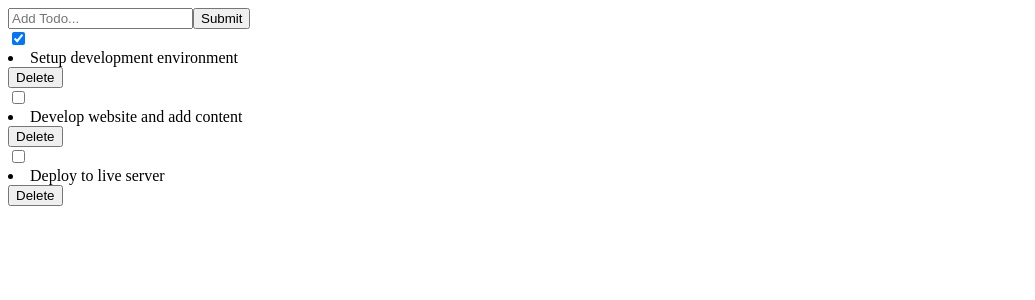
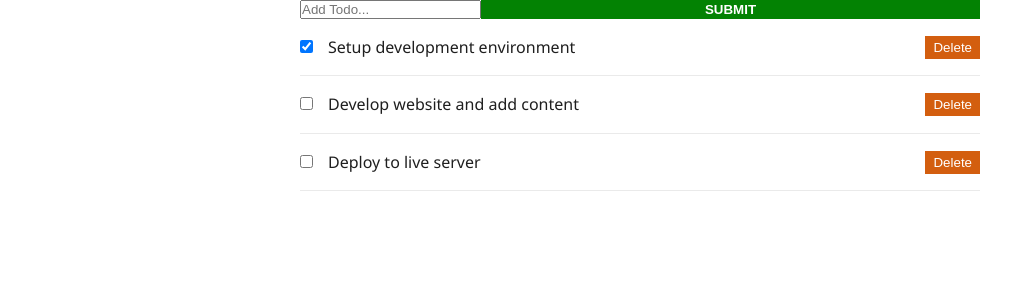
Before and after one commit to admi2u/reactjs-demo-todolist, a React (Create React App) app: page / in a window 1280 px wide. Shown: the top 300 px of the page, without its empty margins (0-1035 px from the left). Built offline with nearby package versions, Linux system fonts and the light colour scheme.

Commit message:
add css style

```diff
--- /dev/null
+++ b/src/App.css
@@ -0,0 +1,60 @@
+* {
+    box-sizing: border-box;
+    margin: 0;
+    padding: 0;
+  }
+  body {
+    font-family: "Segoe UI", Arial, sans-serif;
+    line-height: 1.4;
+    color: #1f1f1f;
+  }
+  .container {
+    max-width: 700px;
+    margin: 0 auto;
+    padding: 0 10px;
+  }
+  .form-container {
+    display: flex;
+    width: 100%;
+  }
+  .input-text {
+    flex: 8;
+    font-size: 14px;
+    padding: 12px 15px;
+    border: 1px solid #cecece;
+    outline: none;
+    font-weight: 400;
+    max-width: 80%;
+  }
+  .input-text::placeholder {
+    color: rgb(17, 17, 17);
+    opacity: 0.8;
+  }
+  .input-submit {
+    flex: 2;
+    border: none;
+    background: #038203;
+    color: #fff;
+    text-transform: uppercase;
+    cursor: pointer;
+    font-weight: 600;
+    width: 20%;
+    outline: none;
+  }
+  .todo-item {
+    list-style-type: none;
+    padding: 17px 0px;
+    border-bottom: 1px solid #eaeaea;
+  }
+  .todo-item input {
+    margin-right: 15px;
+  }
+  .todo-item button {
+    background: #d35e0f;
+    color: #fff;
+    border: 1px solid #d35e0f;
+    padding: 3px 7px;
+    cursor: pointer;
+    float: right;
+    outline: none;
+  }
--- a/src/components/InputTodo.js
+++ b/src/components/InputTodo.js
@@ -21,14 +21,14 @@
 
     render() {
         return (
-            <form onSubmit={this.handleSubmit}>
+            <form onSubmit={this.handleSubmit} className="form-container">
                 <input type="text"
                     placeholder="Add Todo..."
                     value={this.state.title}
                     name="title"
                     onChange={this.onChange}
                 />
-                <input type="submit" value="Submit" />
+                <input type="submit" value="Submit" className="input-submit" />
             </form>
         )
     }
--- a/src/components/TodoContainer.js
+++ b/src/components/TodoContainer.js
@@ -58,7 +58,7 @@
 
     render() {
         return (
-            <div>
+            <div className="container">
                 <InputTodo addTodoProps={this.addTodoItem} />
                 <TodosList
                   todos={this.state.todos}
--- a/src/components/TodoItem.js
+++ b/src/components/TodoItem.js
@@ -3,16 +3,16 @@
 class TodoItem extends React.Component {
     render(){
         return (
-        <div>
+            <li className="todo-item">
                 <input type="checkbox"
                     checked={this.props.todo.completed}
                     onChange={() => this.props.handleChangeProps(this.props.todo.id)}
                 />
-            <li>{this.props.todo.title}</li>
                 <button onClick={() => this.props.deleteTodoProps(this.props.todo.id)}>
                     Delete
                 </button>
-        </div>
+                {this.props.todo.title}
+            </li>
         )
     }
 }
--- a/src/index.js
+++ b/src/index.js
@@ -3,5 +3,7 @@
 // components
 import TodoContainer from "./components/TodoContainer"
 
+import "./App.css"
+
 
 ReactDOM.render(<TodoContainer />, document.getElementById("root"))
```
Lines whose indentation alone changed are shown as unchanged.
